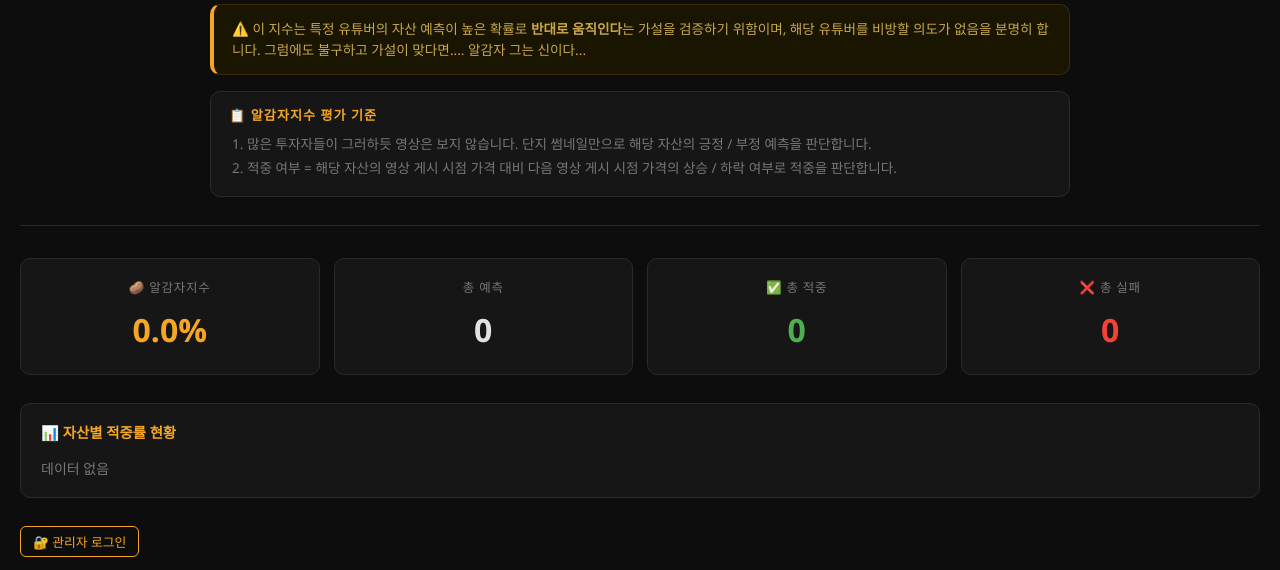
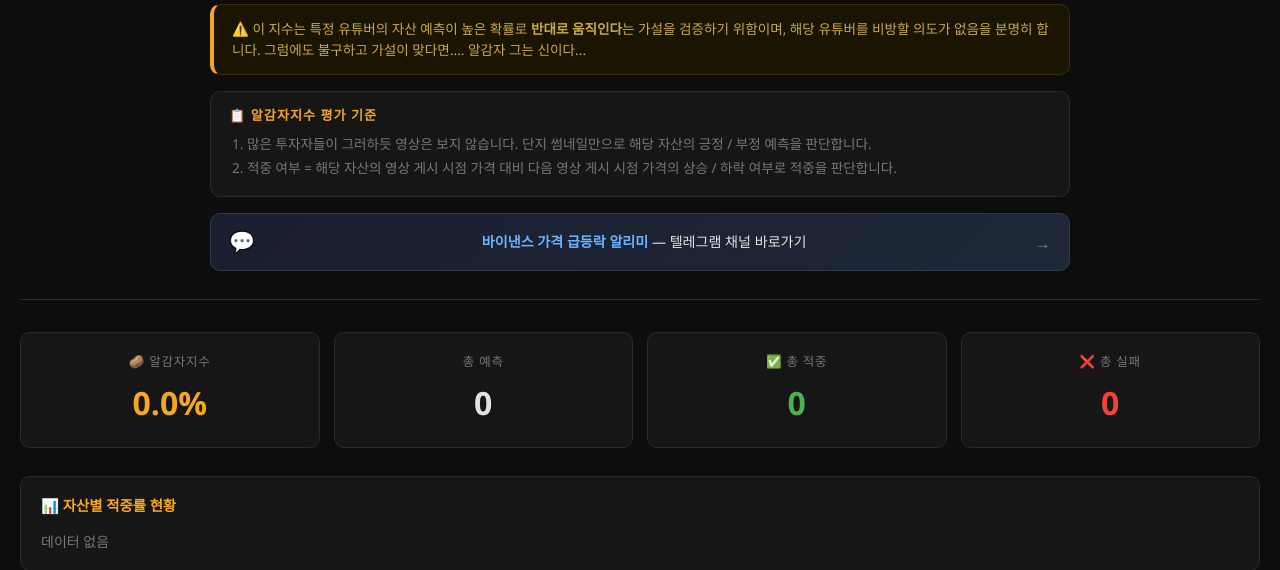
Before and after one commit to exceptfor3846-cpu/algamja-dashboard, a Flask app: page / in a window 1280 px wide. Shown: the part 155-725 px from the top of the page. Run offline with Flask 3, Linux system fonts and the light colour scheme; data comes from the database, SQL or seed files in the repository; data that the repository does not hold is empty.

Commit message:
feat: 텔레그램 채널 홍보 배너 추가 (헤더 하단)
- 바이낸스 가격 급등락 알리미 텔레그램 채널 링크
- 슬림 배너 스타일, 호버 시 파란색 하이라이트 효과

Co-Authored-By: Claude Sonnet 4.6 <noreply@anthropic.com>

```diff
--- a/templates/index.html
+++ b/templates/index.html
@@ -78,6 +78,28 @@ select, input, button { font-family: inherit; }
 .criteria h4 { color: var(--accent); font-size: 0.82rem; margin-bottom: 8px; text-transform: uppercase; letter-spacing: 1px; }
 .criteria ol { padding-left: 18px; color: var(--muted); font-size: 0.85rem; }
 .criteria li { margin: 4px 0; }
+
+.channel-banner {
+  display: flex;
+  align-items: center;
+  gap: 10px;
+  max-width: 860px;
+  margin: 16px auto 0;
+  padding: 12px 18px;
+  background: linear-gradient(135deg, #1a1e2e, #1e2838);
+  border: 1px solid #2a3a4a;
+  border-radius: var(--radius);
+  color: var(--text);
+  text-decoration: none;
+  font-size: 0.88rem;
+  transition: border-color .2s, transform .15s;
+}
+.channel-banner:hover { border-color: #4a9eff; transform: translateY(-1px); }
+.channel-icon { font-size: 1.3rem; }
+.channel-text { flex: 1; }
+.channel-text b { color: #6ab4ff; }
+.channel-arrow { color: var(--muted); font-size: 1.1rem; transition: transform .2s; }
+.channel-banner:hover .channel-arrow { transform: translateX(4px); color: #6ab4ff; }
 
 /* ── 스탯 카드 ────────────────────────────── */
 .stats {
@@ -372,6 +394,12 @@ tbody tr:hover td { background: rgba(255,255,255,.025); }
         <li>적중 여부 = 해당 자산의 영상 게시 시점 가격 대비 다음 영상 게시 시점 가격의 상승 / 하락 여부로 적중을 판단합니다.</li>
       </ol>
     </div>
+
+    <a href="https://t.me/binance_pricechange" target="_blank" class="channel-banner">
+      <span class="channel-icon">💬</span>
+      <span class="channel-text"><b>바이낸스 가격 급등락 알리미</b> — 텔레그램 채널 바로가기</span>
+      <span class="channel-arrow">→</span>
+    </a>
   </div>
 
   <!-- ── 통계 카드 ── -->
```
